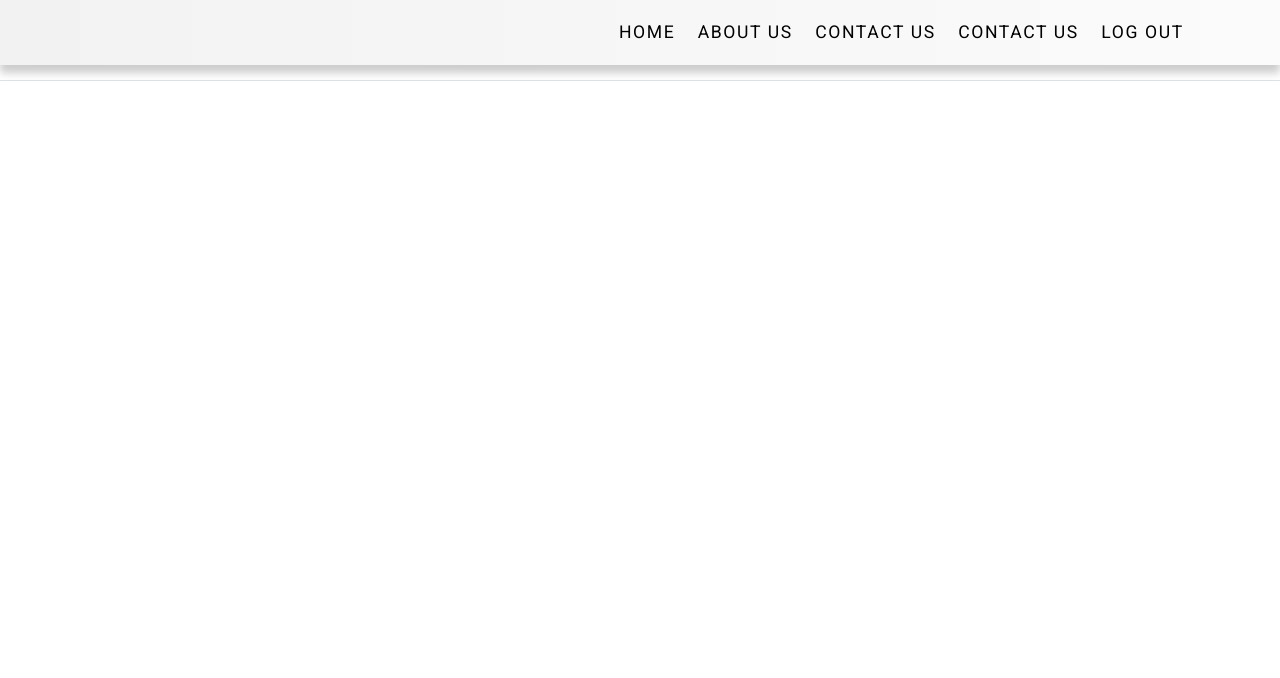
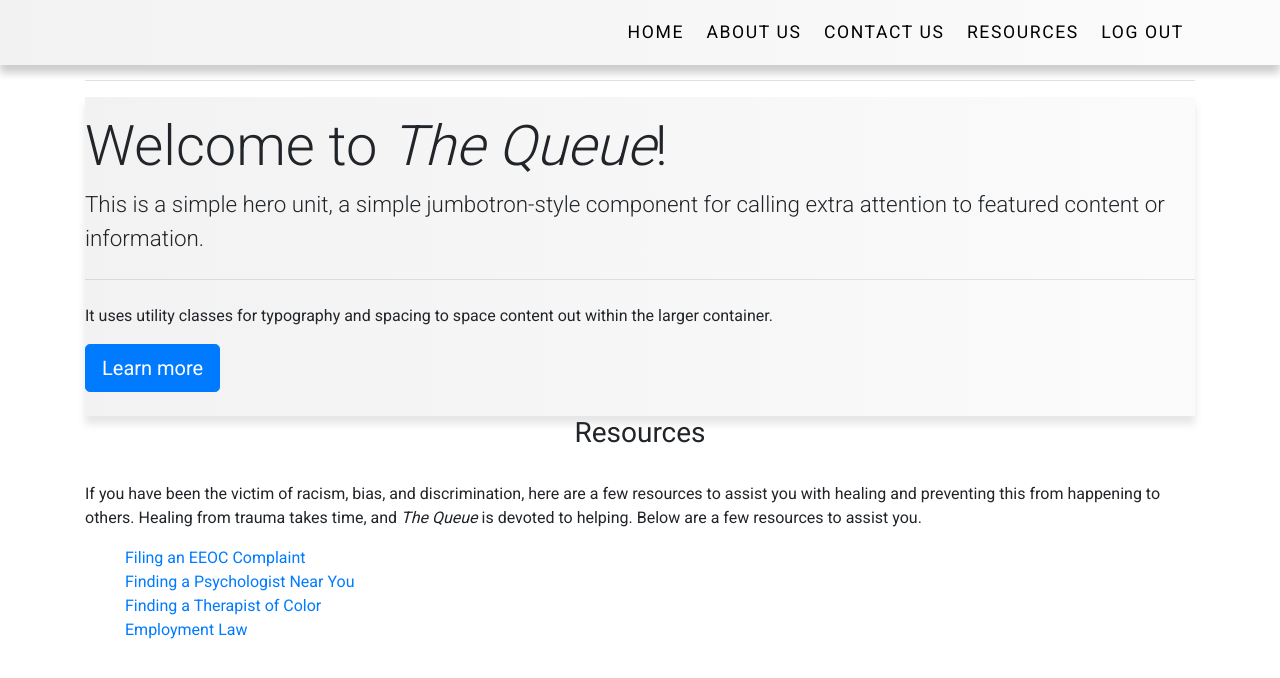
Before and after one commit to kieranblanks/TheQueue, a Django app: page /resources/ in a window 1280 px wide. Shown: the top 678 px of the page. Run offline with Django 3.2, Linux system fonts and the light colour scheme; some libraries are stand-ins or nearby versions.

Commit message:
formatting and info

```diff
--- a/templates/base.html
+++ b/templates/base.html
@@ -36,7 +36,7 @@
                 <li class="nav-item"><a href="{% url 'Home' %}" class="nav-link">Home</a></li>
                 <li class="nav-item"><a href="{% url 'aboutus' %}" class="nav-link">About Us</a></li>
                 <li class="nav-item"><a href="{% url 'contactus' %}" class="nav-link">Contact Us</a></li>
-                <li class="nav-item"><a href="{% url 'resources' %}" class="nav-link">Contact Us</a></li>
+                <li class="nav-item"><a href="{% url 'resources' %}" class="nav-link">Resources</a></li>
                 {% if user.is_authenticated %}
                 <li class="nav-item"><p class="nav-link"> Hello, {{ user.username }}!</p></li>
                 {% endif %}
@@ -51,7 +51,7 @@
   </header>
     <!-- <main class="py-5" role="main" class="container" id="scroll"> -->
     <main class="py-5" class="container" id="scroll">
-      <div class="header-firstnav">
+      <div class="container">
         <div class="pb-2 mb-2 border-bottom">
           {% block page_header %} {% endblock page_header %}
         </div>
--- a/templates/resources.html
+++ b/templates/resources.html
@@ -3,13 +3,28 @@
 
 {% block content %}
 
+<div class="jumbotron">
+    <h1 class="display-4">Welcome to <i>The Queue</i>!</h1>
+    <p class="lead">This is a simple hero unit, a simple jumbotron-style component for calling extra attention to featured content or information.</p>
+    <hr class="my-4">
+    <p>It uses utility classes for typography and spacing to space content out within the larger container.</p>
+    <p class="lead">
+      <a class="btn btn-primary btn-lg" href="#" role="button">Learn more</a>
+    </p>
+  </div>
+<center><h3 class="resourceheading">Resources</h3></center>
+<br>
+<section><p>If you have been the victim of racism, bias, and discrimination, here are a few resources to assist you with healing and preventing this from happening to others. Healing from trauma takes time, and <i>The Queue</i> is devoted to helping. Below are a few resources to assist you.</p></section>
 
+<ul class="resourcelist">
+  <li class="resourcelink"><a href="https://www.eeoc.gov/federal-sector/filing-formal-complaint">Filing an EEOC Complaint</a></li>
 
+  <li class="resourcelink"><a href="https://locator.apa.org/?_ga=2.5166579.139614053.1597062956-832031607.1597062956">Finding a Psychologist Near You</a></li>
 
+  <li class="resourcelink"><a href="https://www.innopsych.com">Finding a Therapist of Color</a></li>
 
-
-
-
+  <li class="resourcelink"><a href="https://employment.findlaw.com/employment-discrimination.html">Employment Law</a></li>
+</ul>
 
 
 
```
Also changed, not shown: templates/contactus.html (+0 -10 lines), db.sqlite3.
